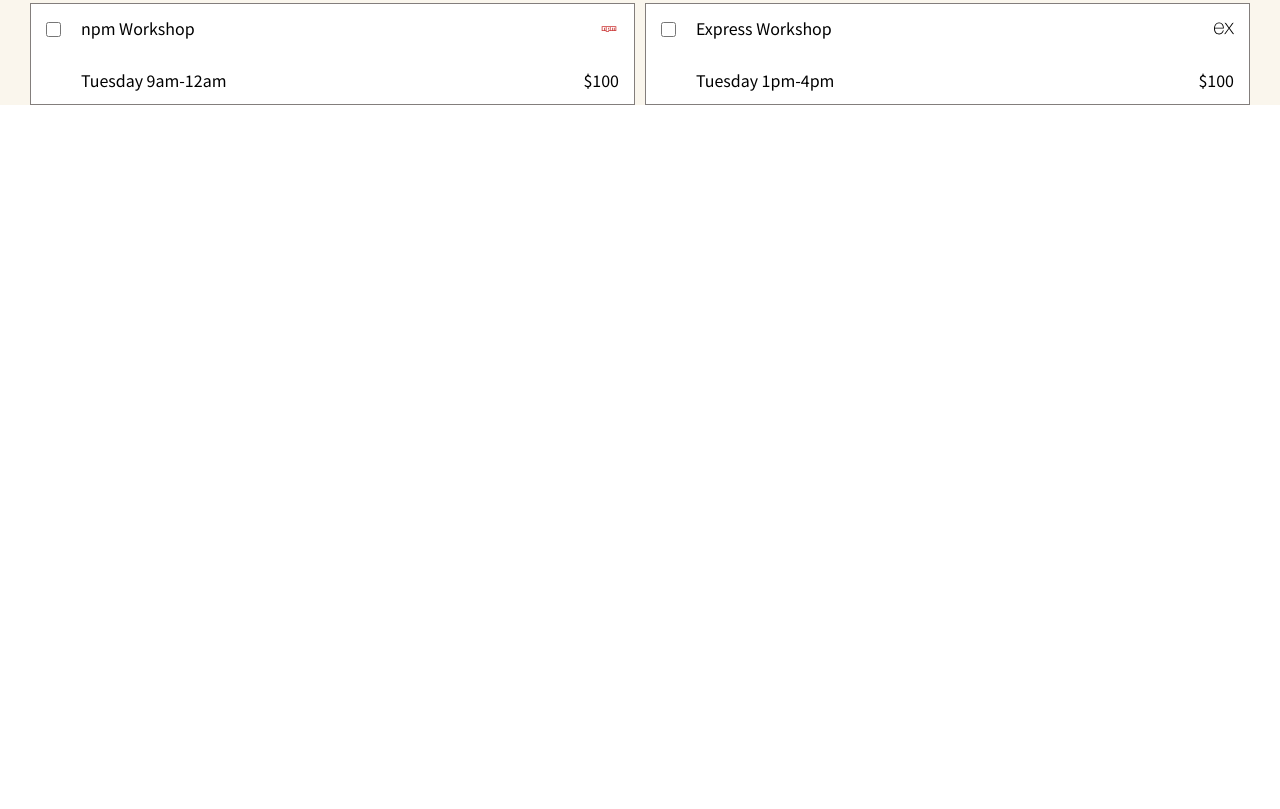
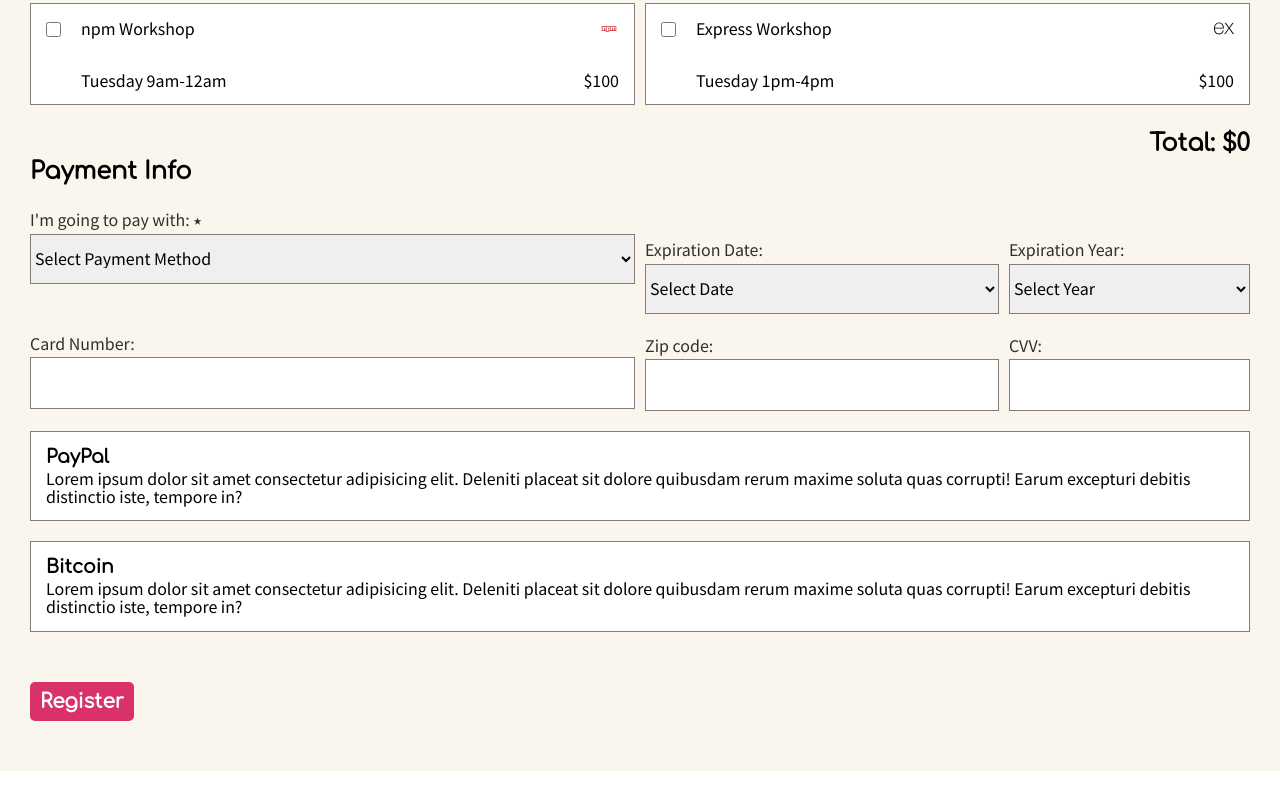
Before and after one commit to flcristian/css-forms-grid-and-flex, a plain HTML site: page index.html in a window 1280 px wide. Shown: the part 1055-1864 px from the top of the page. After the commit the page ends 1826 px from the top, so only its background shows below. Drawn offline with Linux system fonts and the light colour scheme.

Commit message:
Project finished

```diff
--- a/index.html
+++ b/index.html
@@ -171,8 +171,63 @@
         </form>
 
         <form class="payment-container">
+            <section class="payment-title-and-total">
+                <h2 class="payment-total">Total: $0</h2>
+                <h2 class="payment-title">Payment Info</h2>
+            </section>
 
+            <section class="payment-method-container">
+                <section class="payment-method-left-container">
+                    <article class="method-select-container input-container">
+                        <label class="method-select-label input-label" for="method-select">I'm going to pay with: ⭑</label>
+                        <select class="method-select-input input-element" id="method-select">
+                            <option value="none">Select Payment Method</option>
+                        </select>
+                    </article>
+                    <article class="card-number-container input-container">
+                        <label class="card-number-label input-label" for="card-number">Card Number:</label>
+                        <input class="card-number-input input-element" id="card-number" type="text">
+                    </article>
+                </section>
+
+                <section class="payment-method-right-container">
+                    <article class="exp-date-container input-container">
+                        <label class="exp-date-label input-label" for="exp-date">Expiration Date:</label>
+                        <select class="exp-date-input input-element" id="exp-date">
+                            <option value="none">Select Date</option>
+                        </select>
+                    </article>
+                    <article class="exp-year-container input-container">
+                        <label class="exp-year-label input-label" for="exp-year">Expiration Year:</label>
+                        <select class="exp-year-input input-element" id="exp-year">
+                            <option value="none">Select Year</option>
+                        </select>
+                    </article>
+                    <article class="zip-container input-container">
+                        <label class="zip-label input-label" for="zip">Zip code:</label>
+                        <input class="zip-input input-element" id="zip" type="text">
+                    </article>
+                    <article class="cvv-container input-container">
+                        <label class="cvv-label input-label" for="cvv">CVV:</label>
+                        <input class="cvv-input input-element" id="cvv" type="text">
+                    </article>
+                </section>
+            </section>
+
+            <section class="paypal-container other-method-container">
+                <h3 class="other-method-title">PayPal</h3>
+                <p class="otehr-method-text">Lorem ipsum dolor sit amet consectetur adipisicing elit. Deleniti placeat sit dolore quibusdam rerum maxime soluta quas corrupti! Earum excepturi debitis distinctio iste, tempore in?</p>
+            </section>
+
+            <section class="bitcoin-container other-method-container">
+                <h3 class="other-method-title">Bitcoin</h3>
+                <p class="otehr-method-text">Lorem ipsum dolor sit amet consectetur adipisicing elit. Deleniti placeat sit dolore quibusdam rerum maxime soluta quas corrupti! Earum excepturi debitis distinctio iste, tempore in?</p>
+            </section>
         </form>
+
+        <section class="register-button-container">
+            <button type="button" class="register-button">Register</button>
+        </section>
     </main>
 </body>
 </html>
--- a/style/style.css
+++ b/style/style.css
@@ -34,7 +34,7 @@ input{
 /* FORMS */
 
 main{
-    padding: 0 30px 0 30px;
+    padding: 0 30px 50px 30px;
     background-color: #faf6ed;
 }
 
@@ -145,7 +145,6 @@ main{
     grid-template-columns: 1fr 1fr;
     column-gap: 10px;
     row-gap: 10px;
-    margin-bottom: 1000px;
 }
 
 .activity-container{
@@ -189,3 +188,92 @@ main{
 .main-conference{
     grid-area: main;
 }
+
+/* PAYMENT */
+
+.payment-container{
+    margin-top: 25px;
+}
+
+.payment-title-and-total{
+    display: flex;
+    flex-direction: column;
+}
+
+.payment-total{
+    align-self: flex-end;
+}
+
+.payment-method-container{
+    margin-top: 25px;
+    display: grid;
+    grid-template-columns: 1fr 1fr;
+    column-gap: 10px;
+}
+
+.payment-method-left-container{
+    display: flex;
+    flex-direction: column;
+    gap: 30px;
+}
+
+.payment-method-right-container{
+    padding-top: 30px;
+    display: grid;
+    grid-template-areas:
+    "date year"
+    "zip  cvv";
+    column-gap: 10px;
+    grid-template-columns: 3fr 1fr;
+    grid-template-rows: 1fr 1fr;
+}
+
+.exp-date-container{
+    grid-area: date;
+}
+
+.exp-year-container{
+    grid-area: year;
+}
+
+.zip-container{
+    grid-area: zip;
+}
+
+.cvv-container{
+    grid-area: cvv;
+}
+
+.cvv-input{
+    display: inline-block;
+}
+
+.other-method-container{
+    display: flex;
+    flex-direction: column;
+    border: 1px solid rgb(131, 126, 124);
+    background-color: white;
+    padding: 15px;
+}
+
+.bitcoin-container{
+    margin-top: 20px;
+}
+
+/* REGISTER BUTTON */
+
+.register-button-container{
+    margin-top: 50px;
+}
+
+.register-button{
+    background-color: #d83269;
+    color: white;
+    font-family: 'Comfortaa', cursive;
+    font-weight: 900;
+    font-size: 20px;
+    border: none;
+    border-radius: 5px;
+    padding: 8px 10px 8px 10px;
+    cursor: pointer;
+}
```
